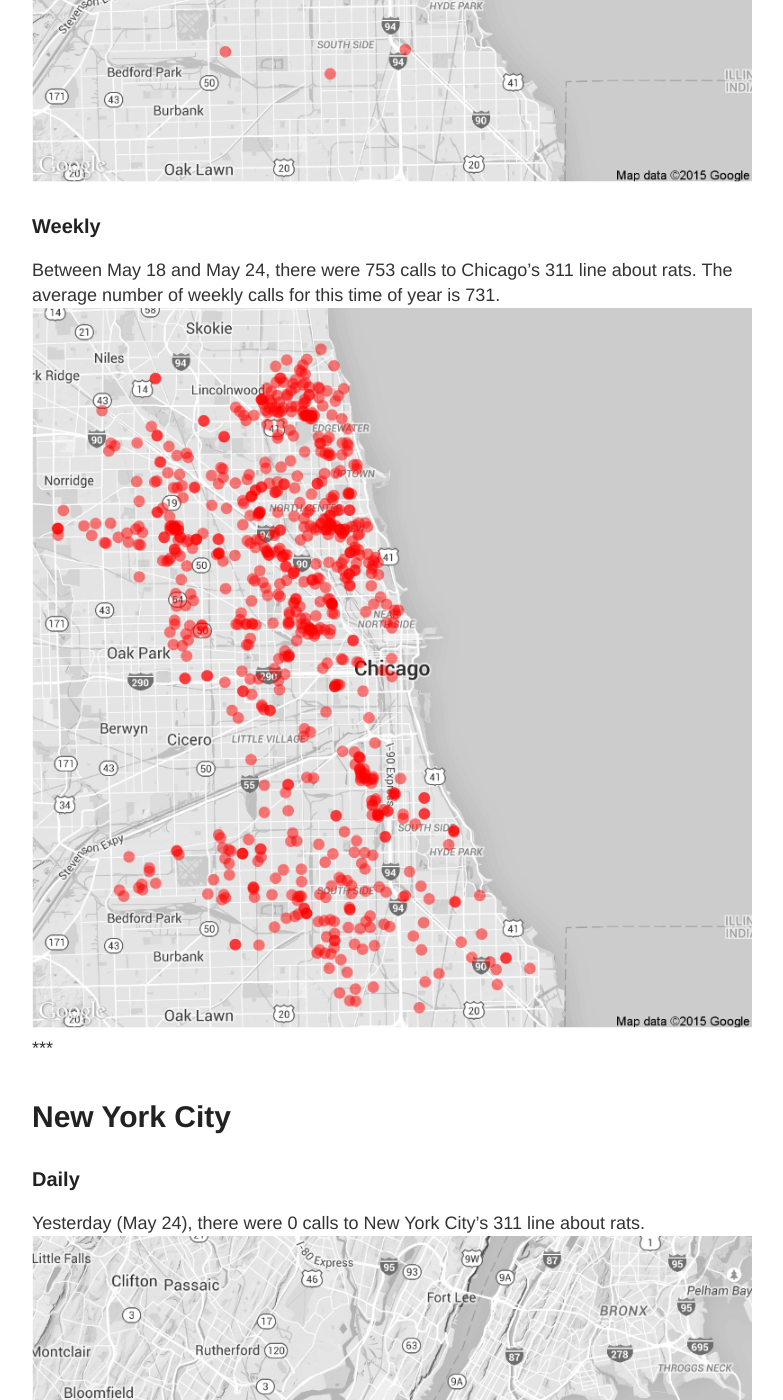
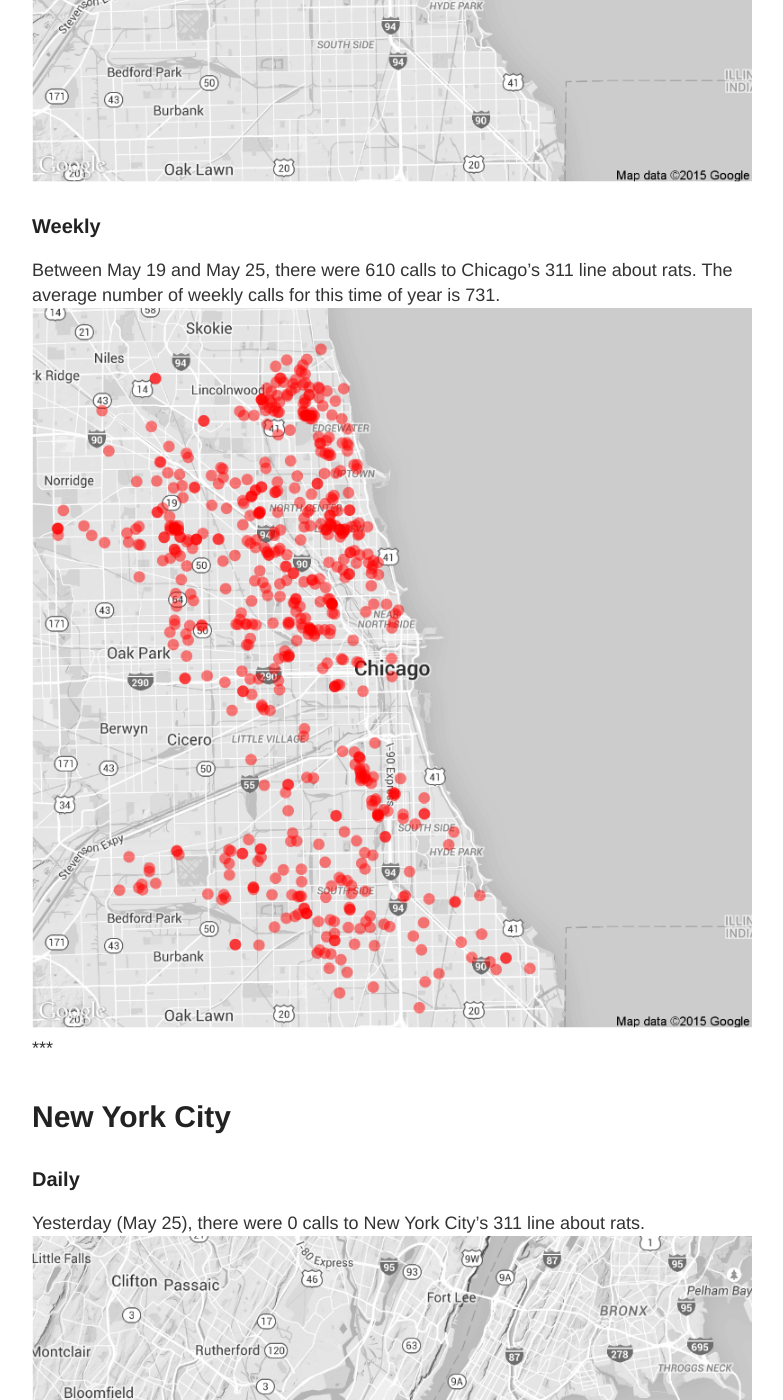
Before and after one commit to DanielHadley/ratmaps, a Jekyll site: the page built from daily.md, in a window 1280 px wide and 1400 px high, scrolled down 1033 px. Shown: the whole window, without its empty margins (248-1031 px from the left). Built offline with Jekyll 4.4.1, drawn with Linux system fonts in a browser that asks for light colours; comment, search, counter and statistics services are not loaded; some of the changed text lies outside the part shown.

Commit message:
Daily Maps

```diff
--- a/daily.md
+++ b/daily.md
@@ -15,22 +15,22 @@
 
 ### Daily
 
-Yesterday (May 24), there were 46 calls to Chicago's 311 line about rats.
+Yesterday (May 25), there were 0 calls to Chicago's 311 line about rats.
 ![Chicago rat calls to 311 weekly map]({{ site.cityimages }}/daily/Chicago_Rat_Map_Daily.png)
 
 ### Weekly
-Between May 18 and May 24, there were 753 calls to Chicago's 311 line about rats. The average number of weekly calls for this time of year is 731.
+Between May 19 and May 25, there were 610 calls to Chicago's 311 line about rats. The average number of weekly calls for this time of year is 731.
 ![Chicago rat calls to 311 weekly map]({{ site.cityimages }}/daily/Chicago_Rat_Map_Weekly.png)
 ***
 # New York City <a id="nyc"><a>
 
 ### Daily
 
-Yesterday (May 24), there were 0 calls to New York City's 311 line about rats.
+Yesterday (May 25), there were 0 calls to New York City's 311 line about rats.
 ![NYC rat calls to 311 weekly map]({{ site.cityimages }}/daily/NYC_Rat_Map_Daily.png)
 
 ### Weekly
-Between May 18 and May 24, there were 0 calls to New York City's 311 line about rats. The average number of weekly calls for this time of year is 265.
+Between May 19 and May 25, there were 0 calls to New York City's 311 line about rats. The average number of weekly calls for this time of year is 265.
 ![NYC rat calls to 311 weekly map]({{ site.cityimages }}/daily/NYC_Rat_Map_Weekly.png)
 
 Each red dot represents one call about a rat seen in that location. The dots are transparent, so multiple calls from one location will be seen as a solid dot. The usual caveats apply: more calls do not necessarily mean that there are more rats in that location than other parts of the city. A cluster of dots could indicate that one resident is unusually vocal about rodents in his or her neighborhood. Also, more densely populated neighborhoods tend to make more calls to 311.
```
Also changed, not shown: images/pages/daily/Chicago_Rat_Map_Daily.png, images/pages/daily/Chicago_Rat_Map_Weekly.png, images/pages/daily/NYC_Rat_Map_Daily.png, images/pages/daily/NYC_Rat_Map_Weekly.png.
